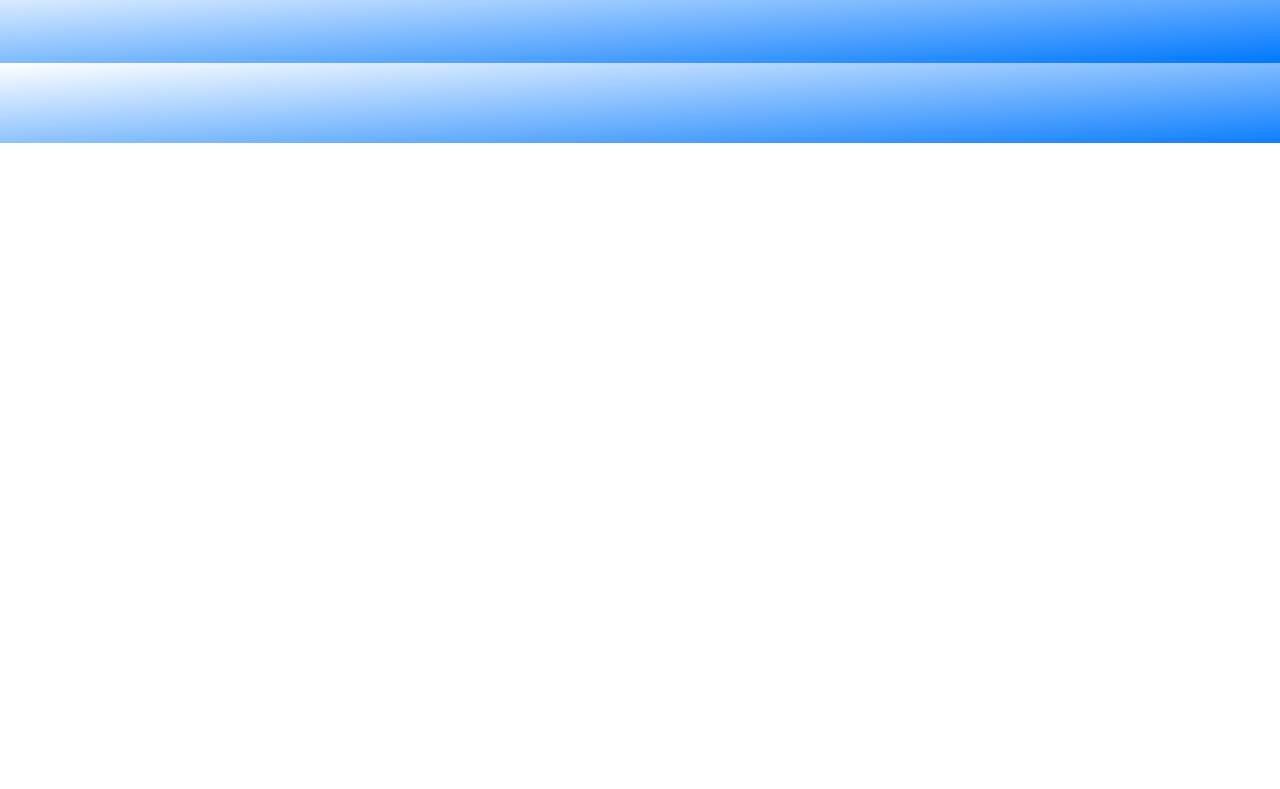
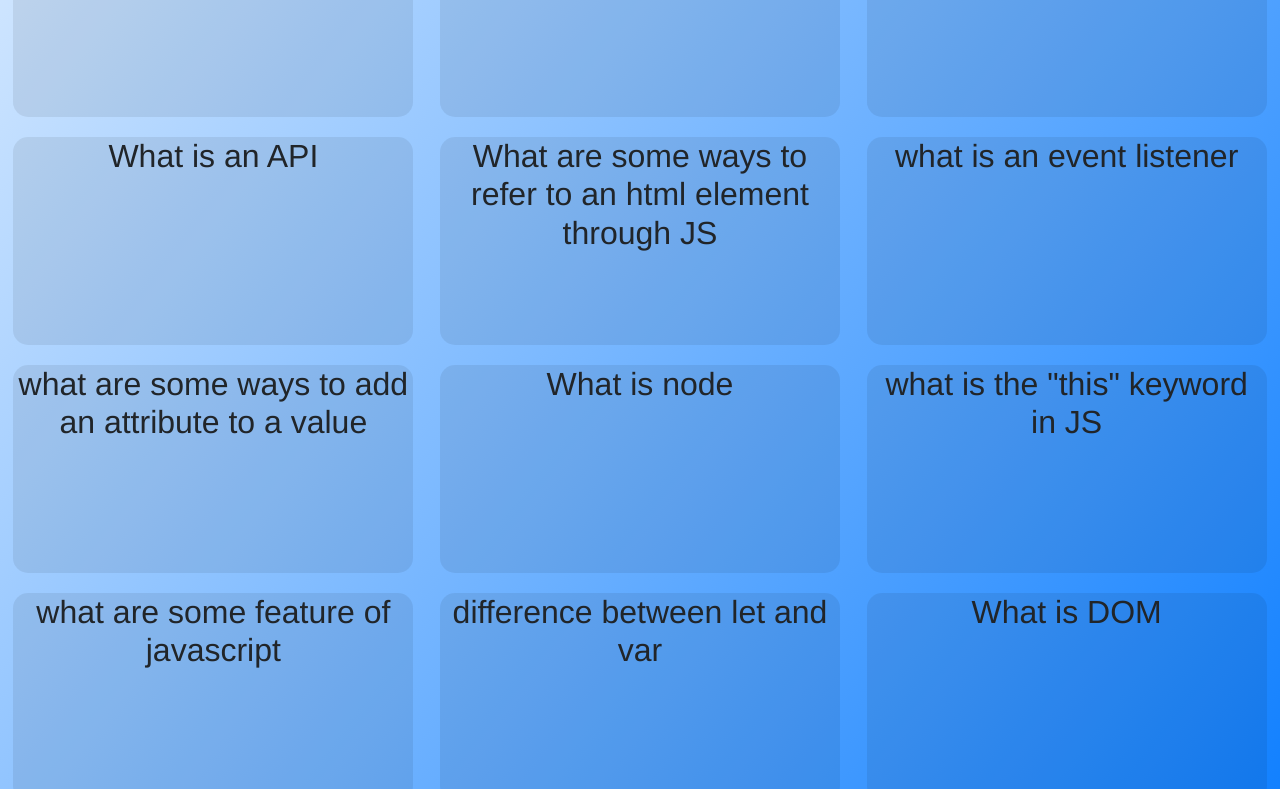
Before and after one commit to Guccierrez/FullStackVocab, a plain HTML site: page index.html in a window 1280 px wide. Shown: the part 657-1446 px from the top of the page. Before the commit the page ends 800 px from the top, so only its background shows below. Drawn offline with nearby package versions, Linux system fonts and the light colour scheme; the site is published under a folder, as on GitHub Pages, so addresses that start at the root find nothing.

Commit message:
organized folders

```diff
--- a/script.js
+++ b/assets/script.js
@@ -75,8 +75,7 @@ let javascriptQuestions = [
     },
     {
          question: 'Difference between attributes and Property',
-        answer: `Attributes - provide more details on an element like ID, type
-        Property - value assigned to the property like type = "text" or value = "name"`
+        answer: 'Attributes - provide more details on an element like ID, type Property - value assigned to the property like type = "text" or value = "name"'
     },
     {
          question: 'Is JS single threaded',
--- a/index.html
+++ b/index.html
@@ -5,7 +5,7 @@
     <meta http-equiv="X-UA-Compatible" content="IE=edge">
     <meta name="viewport" content="width=device-width, initial-scale=1.0">
     <title>Document</title>
-    <link rel="stylesheet" type="text/css" href="./style.css" />
+    <link rel="stylesheet" href="./assets/style.css"/>
     <link rel="stylesheet" href="https://cdn.jsdelivr.net/npm/bootstrap@4.6.2/dist/css/bootstrap.min.css" integrity="sha384-xOolHFLEh07PJGoPkLv1IbcEPTNtaed2xpHsD9ESMhqIYd0nLMwNLD69Npy4HI+N" crossorigin="anonymous">
 </head>
 <body>
@@ -14,6 +14,6 @@
 
     </div>
 
- <script src="/script.js"></script>
+    <script src="./assets/script.js"></script>
 </body>
 </html>
--- a/package.json
+++ /dev/null
@@ -1,5 +0,0 @@
-{
-  "dependencies": {
-    "bootstrap": "^5.2.3"
-  }
-}
```
Also changed, not shown: assets/style.css (renamed from style.css), 1 other file.
